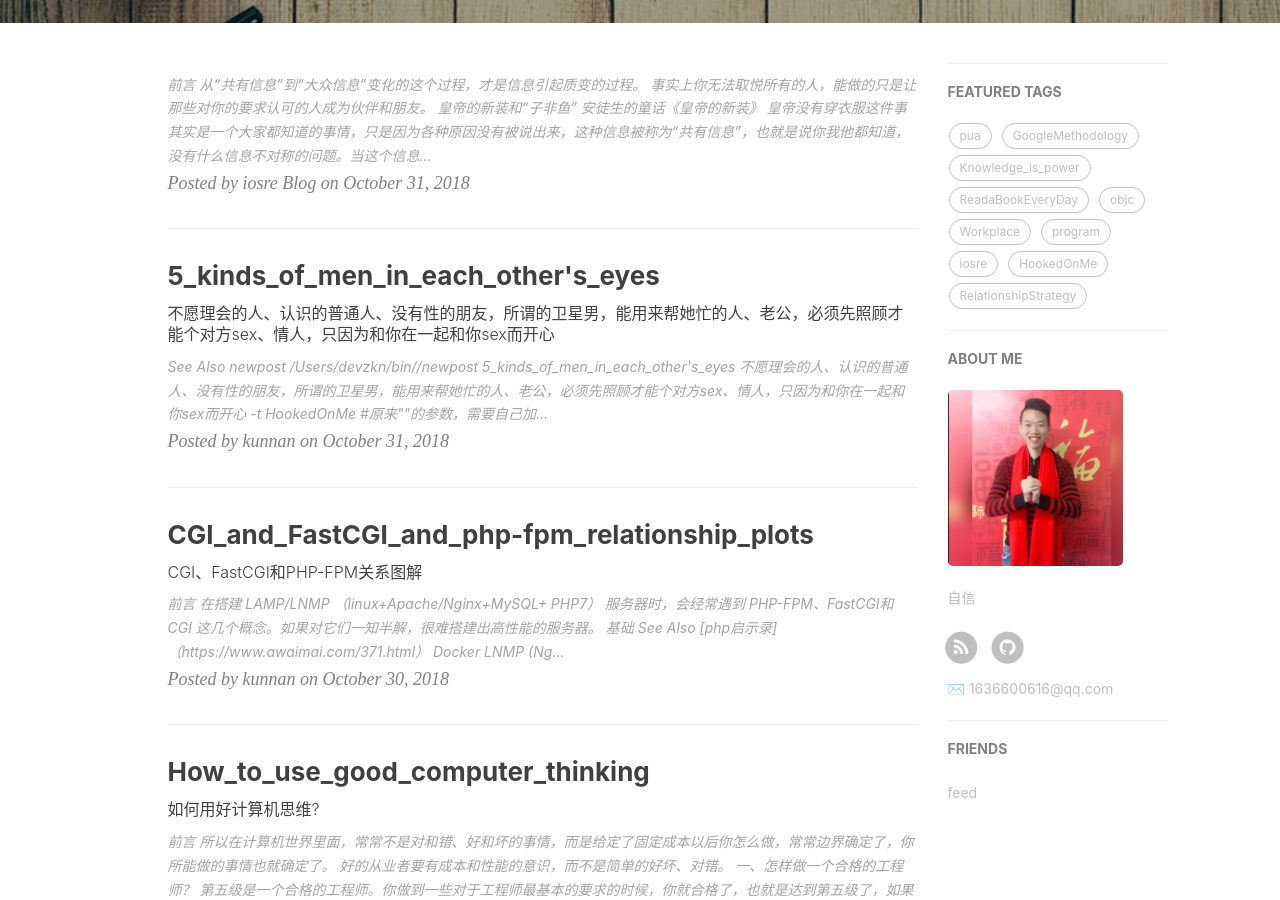
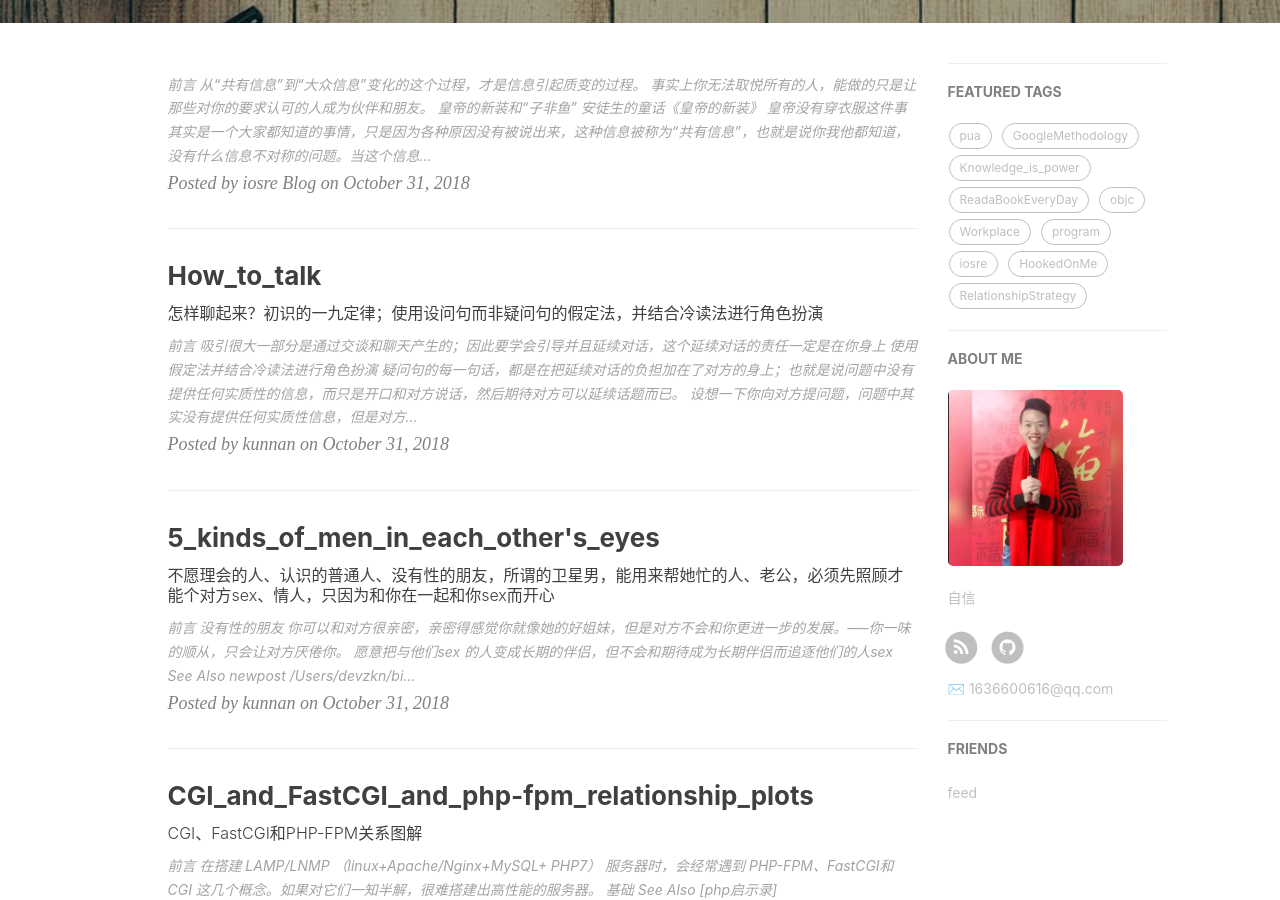
Before and after one commit to pua1203/pua1203.github.io, a Jekyll site: the page built from index.html, in a window 1280 px wide and 900 px high, scrolled down 415 px. Built offline with Jekyll 4.4.1, drawn with Linux system fonts in a browser that asks for light colours; nearby versions of some CDN libraries; the list of posts is cut into pages by our own code; comment, search, counter and statistics services are not loaded; some of the changed text lies outside the part shown.

Commit message:
也许都是你感兴趣的，但是对于对方却毫无兴趣，因为这些信息本身都是发生在对方身上的，他们都已经知道了。甚至对方一旦觉得无聊的话，就会开始敷衍，甚至逃避和你的对话。

````diff
--- a/_posts/HookedOnMe/2018-10-31-5_kinds_of_men_in_each_other's_eyes.md
+++ b/_posts/HookedOnMe/2018-10-31-5_kinds_of_men_in_each_other's_eyes.md
@@ -11,6 +11,14 @@ subtitle: 不愿理会的人、认识的普通人、没有性的朋友，所谓
 
 
 
+# 前言
+
+
+
+* 没有性的朋友
+
+  * 你可以和对方很亲密，亲密得感觉你就像她的好姐妹，但是对方不会和你更进一步的发展。-----你一味的顺从，只会让对方厌倦你。
+  * 愿意把与他们sex 的人变成长期的伴侣，但不会和`期待成为长期伴侣而追逐他们的人`sex
 
 
 
--- /dev/null
+++ b/_posts/HookedOnMe/2018-10-31-How_to_talk.md
@@ -0,0 +1,49 @@
+---
+layout: post
+title: How_to_talk
+date: 2018-10-31
+tag: HookedOnMe
+site: https://zhangkn.github.io
+catalog: true
+author: kunnan
+subtitle: 怎样聊起来？初识的一九定律；使用设问句而非疑问句的假定法，并结合冷读法进行角色扮演
+---
+
+
+
+
+
+# 前言
+
+
+
+吸引很大一部分是通过交谈和聊天产生的；因此要学会引导并且延续对话，这个延续对话的责任一定是在你身上
+
+
+
+# 使用假定法并结合冷读法进行角色扮演
+
+
+
+* 疑问句的每一句话，都是在把延续对话的负担加在了对方的身上；也就是说问题中没有提供任何实质性的信息，而只是开口和对方说话，然后期待对方可以延续话题而已。
+  * 设想一下你向对方提问题，问题中其实没有提供任何实质性信息，但是对方要回答的话就要提供实质信息
+  * 这些关于对方的信息（那个部门，那个学院，多大，哪里人，）也许都是你感兴趣的，但是对于对方却毫无兴趣，因为这些信息本身都是发生在对方身上的，他们都已经知道了。甚至对方一旦觉得无聊的话，就会开始敷衍，甚至逃避和你的对话。
+
+
+
+
+
+
+
+
+
+
+
+# See Also
+
+>* newpost
+>
+```
+/Users/devzkn/bin//newpost How_to_talk 怎样聊起来？初认识的一九定律；使用设问句而非疑问句的假定法，并结合冷读法进行角色扮演 -t HookedOnMe
+> #原来""的参数，需要自己加上""
+```
--- a/_posts/php/2018-10-30-CGI_and_FastCGI_and_php-fpm_relationship_plots.md
+++ b/_posts/php/2018-10-30-CGI_and_FastCGI_and_php-fpm_relationship_plots.md
@@ -36,6 +36,7 @@ subtitle: CGI、FastCGI和PHP-FPM关系图解
 >* [Docker LNMP (Nginx, PHP7/PHP5, MySQL, Redis)](https://github.com/yeszao/dnmp)
 >* [Description](https://github.com/knPHP/awesome-php)
 >* [程序员如何优雅的挣零花钱？](https://github.com/zhangkn/howto-make-more-money)
+>* [Redis设计与实现（一~五整合版）](http://get.ftqq.com/522.get)
 >* newpost
 >
 ```
````
